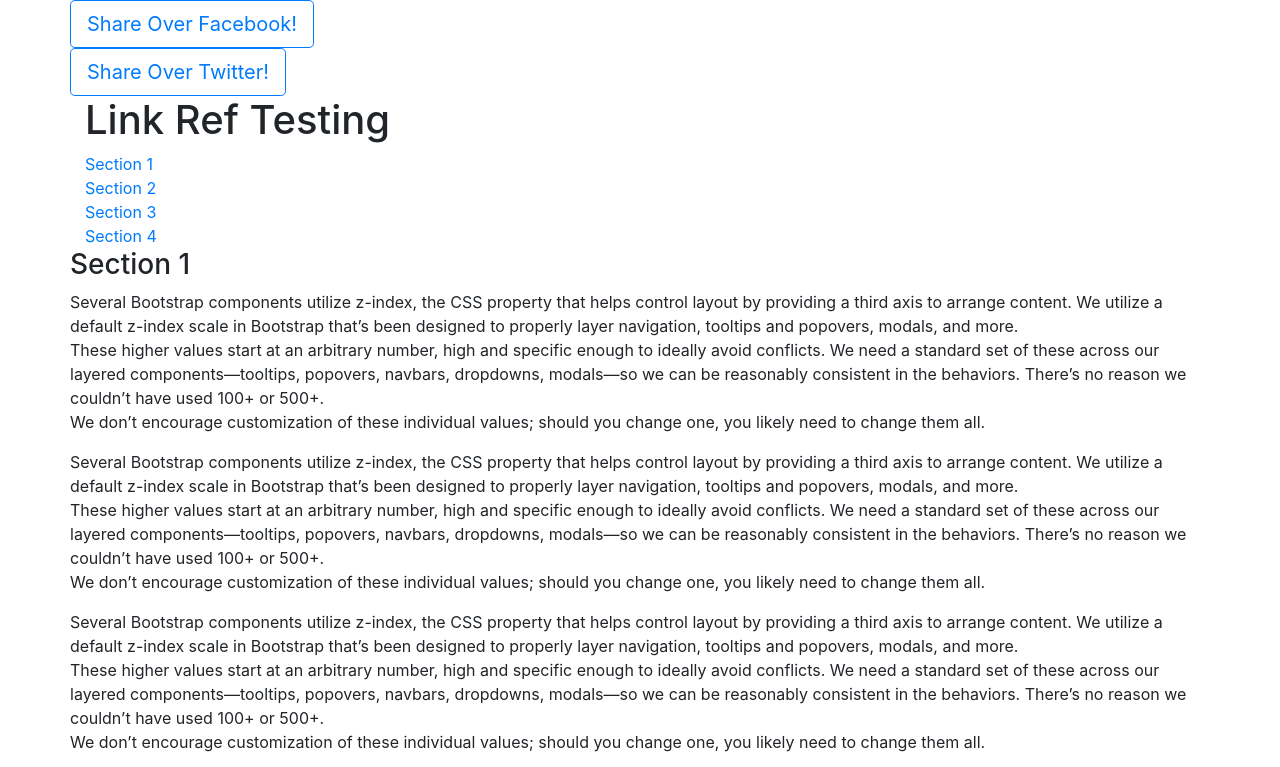
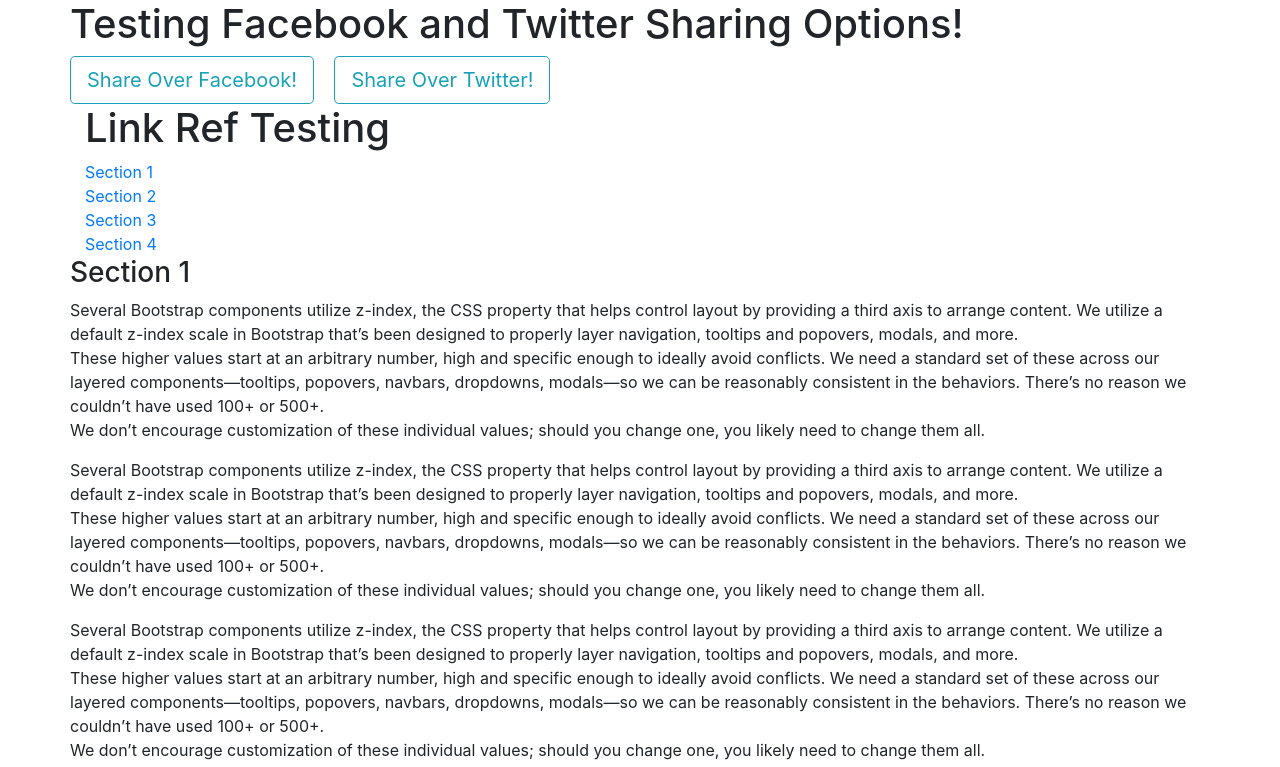
Before and after one commit to ArnabBanerji/easyGraph, a website: page share/index.html in a window 1280 px wide. Shown: the top 767 px of the page. Drawn offline with nearby package versions, Linux system fonts and the light colour scheme.

Commit message:
Added 2nd share button and Twitter

```diff
--- a/share/index.html
+++ b/share/index.html
@@ -20,16 +20,26 @@
     <script src="https://connect.facebook.net/en_US/sdk.js#xfbml=1&version=v3.0&appId=602769933454914&autoLogAppEvents=1"></script>
 </head>
 <body>
+<header>
+    <div class="container">
+        <div class="row">
+            <h1>Testing Facebook and Twitter Sharing Options!</h1>
+        </div>
+    </div>
+</header>
 <div class="container">
     <div class="row">
-        <button id="fb-share-2" class="btn btn-outline-primary btn-lg">
-            Share Over Facebook!
-        </button>
-    </div>
-    <div class="row">
-        <a href="https://twitter.com/intent/tweet?text=A sample quote that can be attached to the URL!&url=https://arnabbanerji.github.io/easyGraph/share/" id="tweet" class="btn btn-outline-primary btn-lg">
-            Share Over Twitter!
-        </a>
+        <div class="flex-column">
+            <a class="btn btn-lg btn-outline-info mr-md-3"
+               href="javascript:void(0)" id="fb-share-2">
+                Share Over Facebook!
+            </a>
+            <a class="btn btn-lg btn-outline-info mr-md-3"
+               id="tweet"
+               href="https://twitter.com/intent/tweet?text=A sample quote that can be attached to the URL!&url=https://arnabbanerji.github.io/easyGraph/share/">
+                Share Over Twitter!
+            </a>
+        </div>
     </div>
 </div>
 <script>
```
